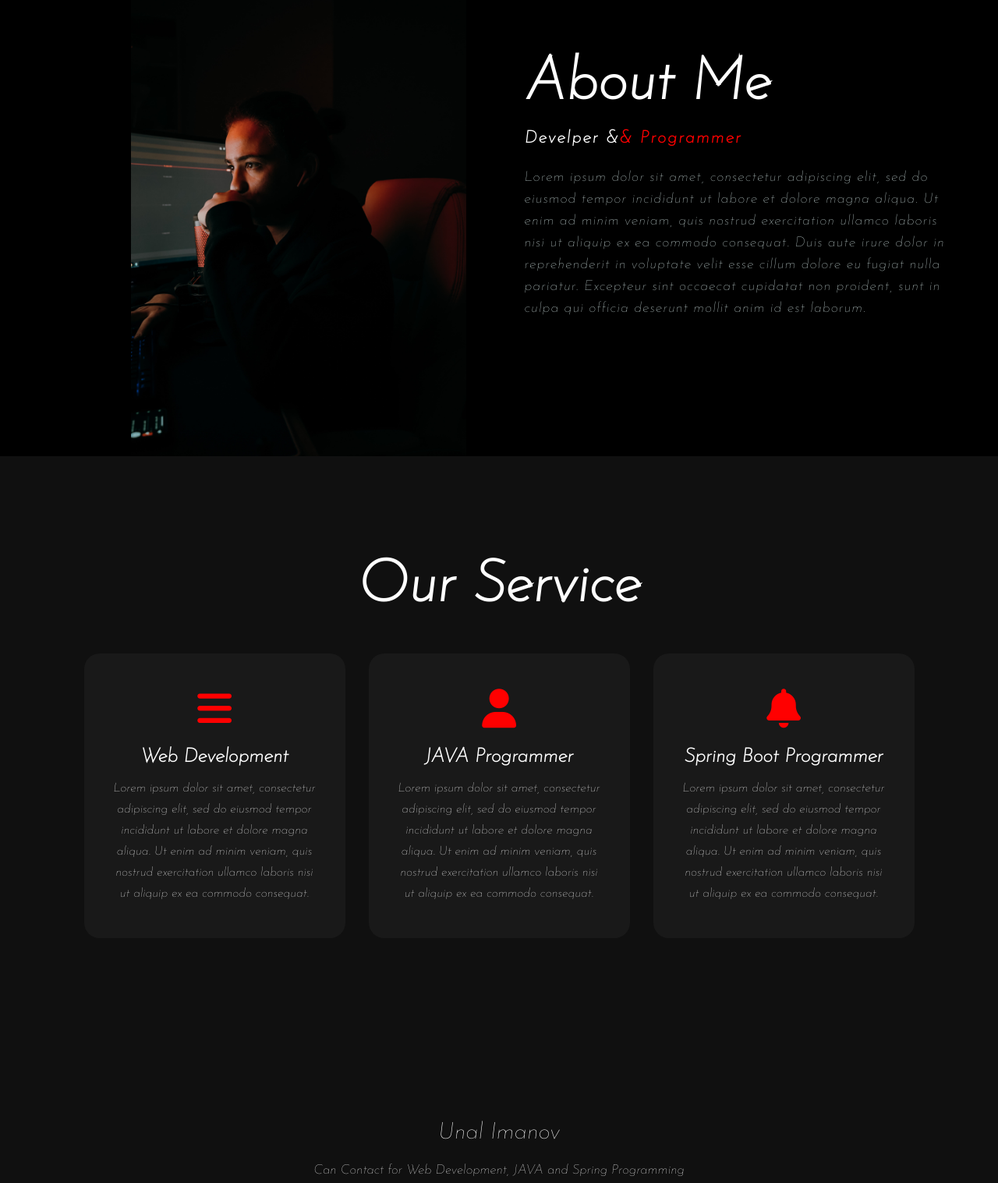
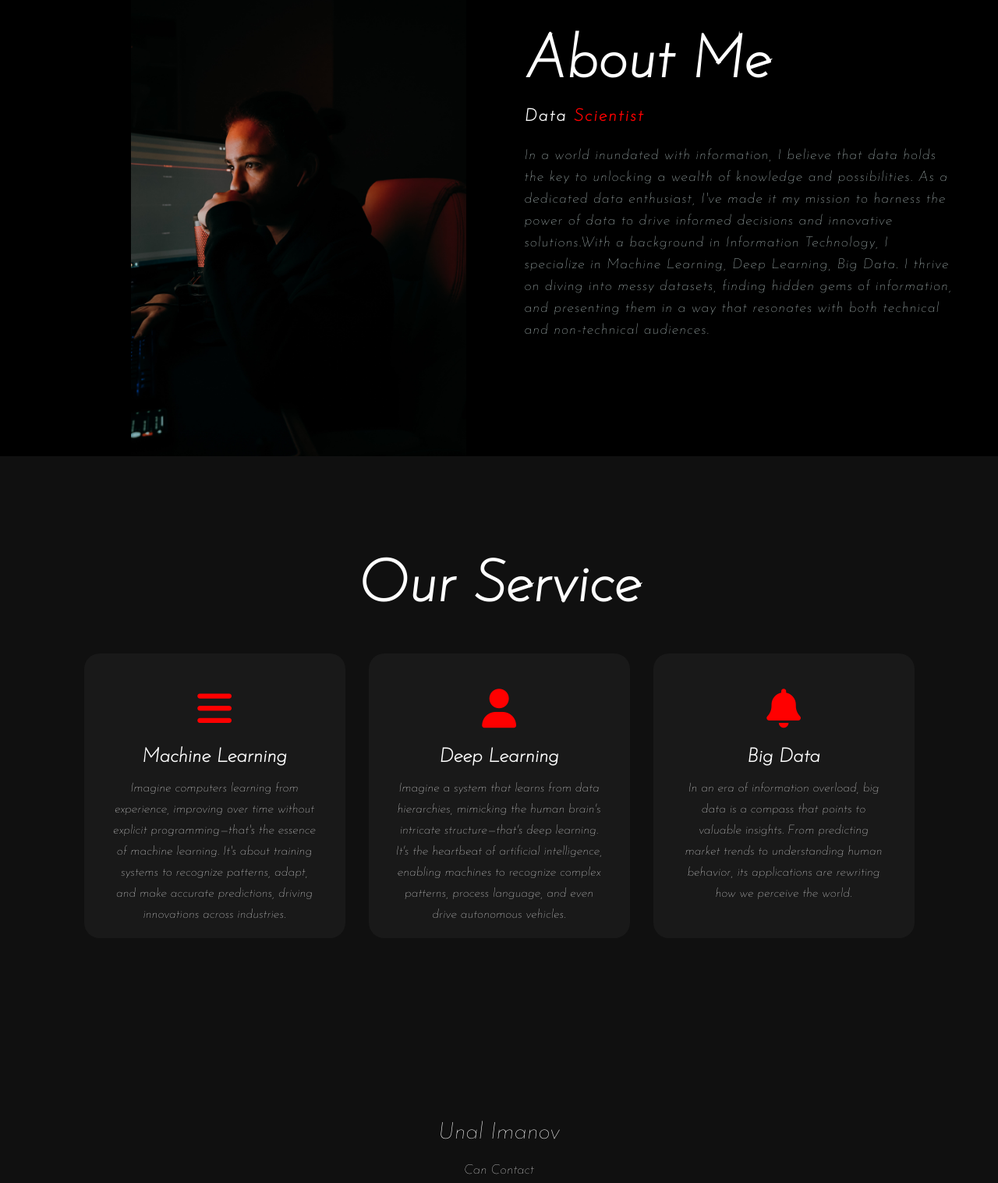
Before and after one commit to unal2001/unalmnv, a plain HTML site: page index.html in a window 1280 px wide. Shown: the part 860-2377 px from the top of the page at 78% size. Drawn offline with Linux system fonts and the light colour scheme.

Commit message:
Update index.html

```diff
--- a/index.html
+++ b/index.html
@@ -27,9 +27,9 @@
       <div class="content">
         <h4>Hello, my name is</h4>
         <h1>Unal <span>Imanov</span></h1>
-        <h3>I'm Web Develper</h3>
+        <h3>I'm Data Scientist</h3>
         <div class="newsletter">
-          <form class="" action="mailto:unalmnv@gmail.com" method="post" enctype="text/plain">
+          <form class="unalsp" action="mailto:unalmnv@gmail.com" method="post" enctype="text/plain">
             <input type="email" name="email" id="mail" placeholder="Enter Your Email">
             <input type="submit" name="submit" value="Let's Contact">
           </form>
@@ -44,13 +44,13 @@
         <img src="image/person.jpg" alt="person" class="person">
         <div class="about-text">
           <h2>About Me</h2>
-          <h5>Develper &<span>& Programmer</span></h5>
-          <p>Lorem ipsum dolor sit amet, consectetur adipiscing elit,
-            sed do eiusmod tempor incididunt ut labore et dolore magna aliqua.
-            Ut enim ad minim veniam, quis nostrud exercitation ullamco laboris nisi ut aliquip ex ea commodo consequat.
-            Duis aute irure dolor in reprehenderit in voluptate velit esse cillum dolore eu fugiat nulla pariatur.
-            Excepteur sint occaecat cupidatat non proident, sunt in culpa qui officia deserunt mollit anim id est laborum.
-          </p>
+          <h5>Data <span>Scientist</span></h5>
+          <p>In a world inundated with information, I believe that data holds the key to unlocking a wealth of
+             knowledge and possibilities. As a dedicated data enthusiast, I've made it my mission to harness the
+              power of data to drive informed decisions and innovative solutions.With a background in
+               Information Technology, I specialize in Machine Learning, Deep Learning, Big Data. I thrive on diving into messy datasets, finding
+               hidden gems of information, and presenting them in a way that resonates with both technical
+               and non-technical audiences.</p>
         </div>
 
       </div>
@@ -64,32 +64,23 @@
       <div class="box">
         <div class="card">
           <i class="fa-solid fa-bars"></i>
-          <h5>Web Development</h5>
+          <h5>Machine Learning</h5>
           <div class="pra">
-            <p>Lorem ipsum dolor sit amet, consectetur adipiscing elit,
-            sed do eiusmod tempor incididunt ut labore et dolore magna aliqua.
-            Ut enim ad minim veniam, quis nostrud exercitation ullamco laboris
-            nisi ut aliquip ex ea commodo consequat. </p>
+            <p>Imagine computers learning from experience, improving over time without explicit programming—that's the essence of machine learning. It's about training systems to recognize patterns, adapt, and make accurate predictions, driving innovations across industries.</p>
           </div>
         </div>
         <div class="card">
           <i class="fa-solid fa-user"></i>
-          <h5>JAVA Programmer</h5>
+          <h5>Deep Learning</h5>
           <div class="pra">
-            <p>Lorem ipsum dolor sit amet, consectetur adipiscing elit,
-            sed do eiusmod tempor incididunt ut labore et dolore magna aliqua.
-            Ut enim ad minim veniam, quis nostrud exercitation ullamco laboris
-            nisi ut aliquip ex ea commodo consequat. </p>
+            <p>Imagine a system that learns from data hierarchies, mimicking the human brain's intricate structure—that's deep learning. It's the heartbeat of artificial intelligence, enabling machines to recognize complex patterns, process language, and even drive autonomous vehicles. </p>
           </div>
         </div>
         <div class="card">
           <i class="fa-solid fa-bell"></i>
-          <h5>Spring Boot Programmer</h5>
+          <h5>Big Data</h5>
           <div class="pra">
-            <p>Lorem ipsum dolor sit amet, consectetur adipiscing elit,
-            sed do eiusmod tempor incididunt ut labore et dolore magna aliqua.
-            Ut enim ad minim veniam, quis nostrud exercitation ullamco laboris
-            nisi ut aliquip ex ea commodo consequat. </p>
+            <p>In an era of information overload, big data is a compass that points to valuable insights. From predicting market trends to understanding human behavior, its applications are rewriting how we perceive the world. </p>
           </div>
         </div>
       </div>
@@ -110,7 +101,7 @@
     <!--footer-->
     <footer id="contactus">
       <p>Unal Imanov</p>
-      <p>Can Contact for Web Development, JAVA and Spring Programming</p>
+      <p>Can Contact</p>
       <div class="social">
         <a href="https://www.facebook.com/unal.imanov"><i class="fa-brands fa-facebook"></i></a>
         <a href="https://www.instagram.com/unalmnv"><i class="fa-brands fa-instagram"></i></a>
```
